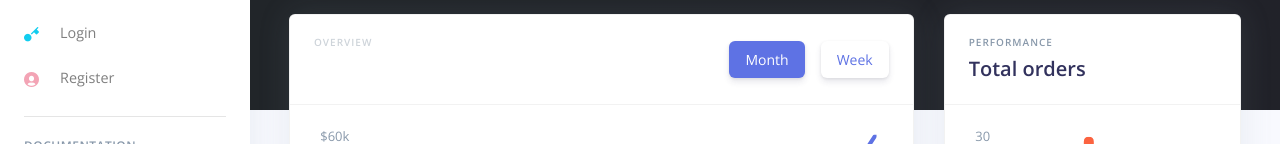
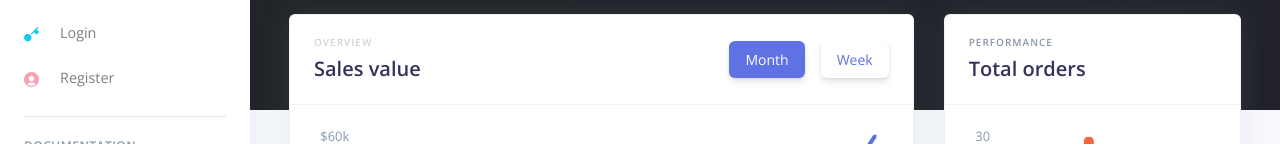
Before and after one commit to creativetimofficial/nextjs-argon-dashboard, a Next.js app: page /admin/dashboard in a window 1280 px wide. Shown: the part 317-461 px from the top of the page. Built offline with nearby package versions, Linux system fonts and the light colour scheme.

Commit message:
fix: solve white text

```diff
--- a/pages/admin/dashboard.js
+++ b/pages/admin/dashboard.js
@@ -66,7 +66,7 @@ class Dashboard extends React.Component {
                       <h6 className="text-uppercase text-light ls-1 mb-1">
                         Overview
                       </h6>
-                      <h2 className="text-white mb-0">Sales value</h2>
+                      <h2 className="mb-0">Sales value</h2>
                     </div>
                     <div className="col">
                       <Nav className="justify-content-end" pills>
```
